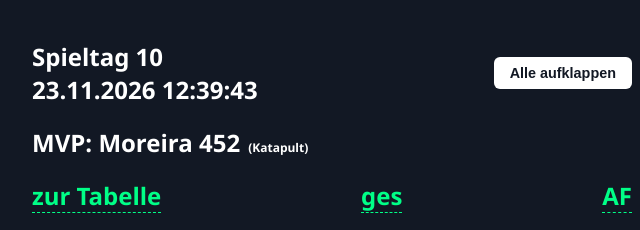
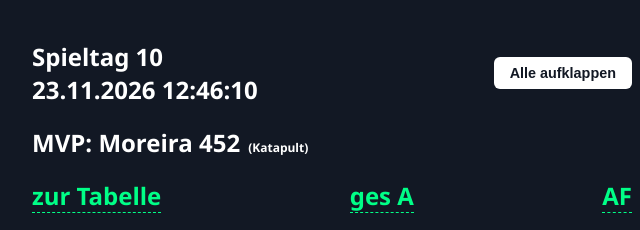
Before and after one commit to nobsta/kickbase, a plain HTML site: page index.html in a window 1280 px wide. Shown: the top 230 px of the page, 308-948 px from the left. Drawn offline with Linux system fonts and the light colour scheme.

Commit message:
Aus Google Colab hochgeladen

```diff
--- a/index.html
+++ b/index.html
@@ -159,7 +159,7 @@
 </head>
 <body>
     <div class="header-box">
-        <h2>Spieltag 10 </br> 23.11.2026 12:39:43</h2>
+        <h2>Spieltag 10 </br> 23.11.2026 12:46:10</h2>
         <button class="toggle-all-btn" id="toggleAllBtn" onclick="toggleAllElements()">Alle aufklappen</button>
     </div>
     <div class="header-box-sub-mvp"><h1>MVP: Moreira 452 </h1> <h3 style="display: inline"> (Katapult)</h3></div>
@@ -168,7 +168,7 @@
 
     <h1 style="text-align: left; display: flex; justify-content: space-between; align-items: center;">
     <a href="https://nobsta.github.io/kickbase/tabelle_s_h2h.html" style="color: var(--accent); text-decoration: none; border-bottom: 1px dashed var(--accent);">zur Tabelle</a>
-    <a href="https://nobsta.github.io/kickbase/pokal_a_2026.html" style="color: var(--accent); text-decoration: none; border-bottom: 1px dashed var(--accent); margin-left: auto;">ges</a>
+    <a href="https://nobsta.github.io/kickbase/pokal_a_2026.html" style="color: var(--accent); text-decoration: none; border-bottom: 1px dashed var(--accent); margin-left: auto;">ges A</a>
     <a href="https://nobsta.github.io/kickbase/achtelfinale.html" style="color: var(--accent); text-decoration: none; border-bottom: 1px dashed var(--accent); margin-left: auto;">AF</a>
     </h1>
     </div>
```
